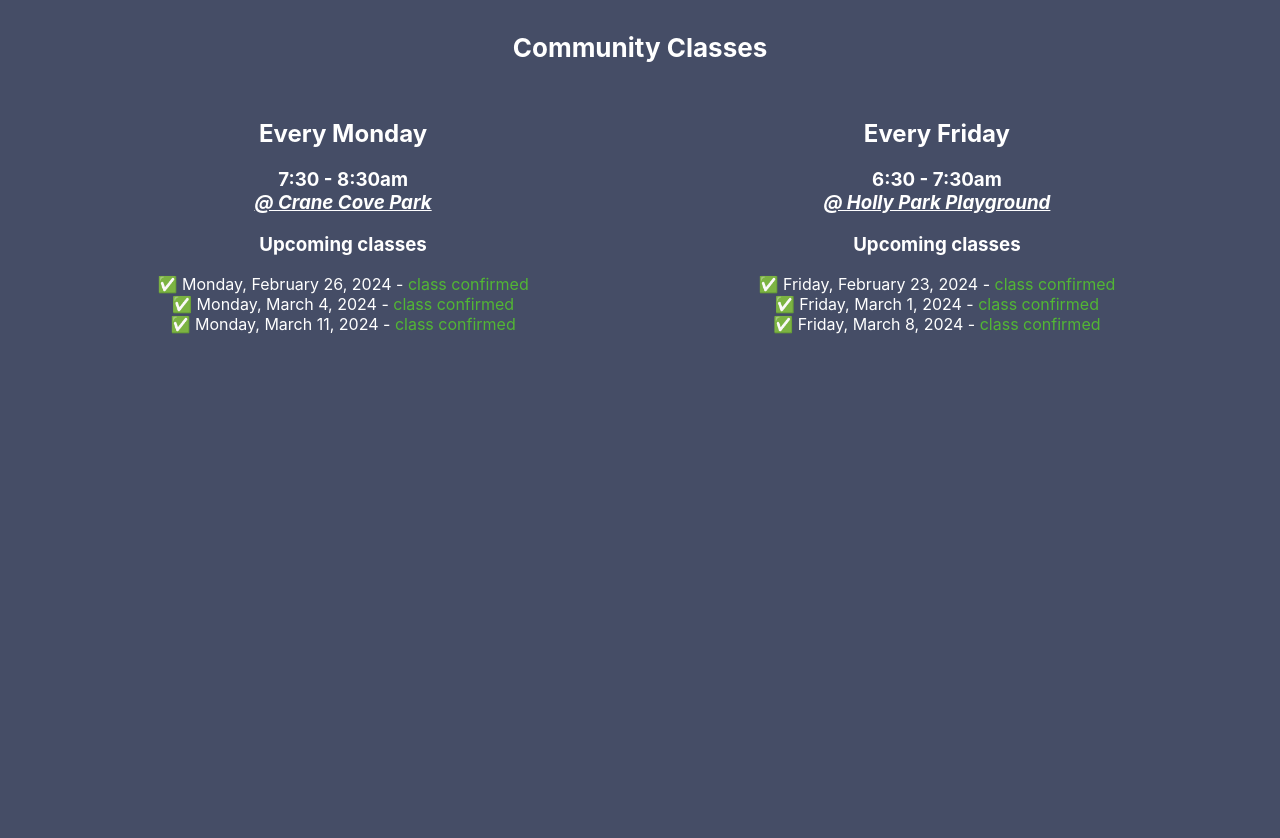
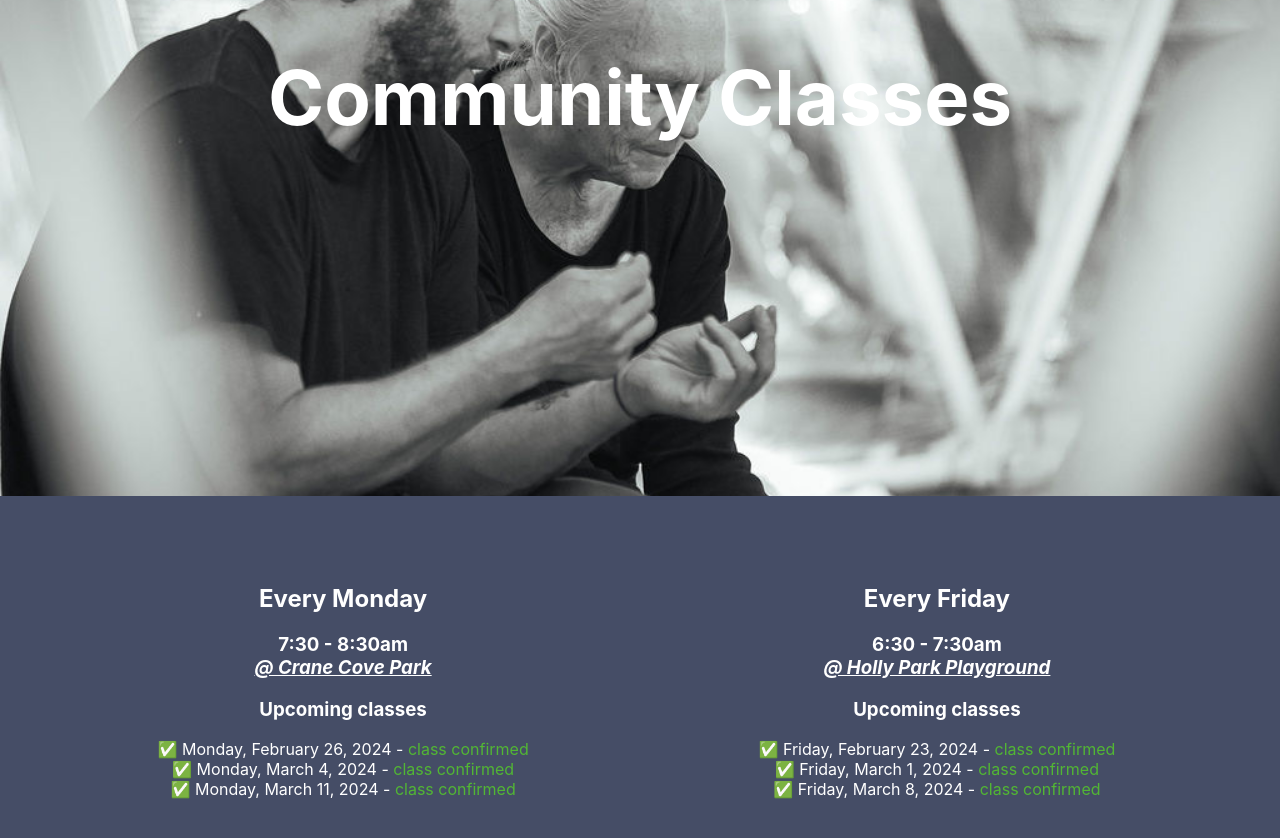
Before and after one commit to DigitalDsntHurt/jaaaam, a React (Create React App) app: page /community-classes in a window 1280 px wide. Shown: the top 838 px of the page. Before the commit the page ends 800 px from the top, so only its background shows below. Built offline with nearby package versions, Linux system fonts and the light colour scheme.

Commit message:
Updates community classes landing page to use new generic Hero

```diff
--- a/src/pages/CommunityClasses.js
+++ b/src/pages/CommunityClasses.js
@@ -1,5 +1,6 @@
 import './CommunityClasses.scss';
 import { getNUpcomingDates } from '../helpers/helpers';
+import Hero from '../generic_components/Hero';
 
 const UpcomingClassesList = (classDates) => {
     return (
@@ -17,15 +18,20 @@ const UpcomingClassesList = (classDates) => {
 
 const CommunityClasses = () => {
     return (
+        <>
+            <Hero
+                button={false}
+                headline='Community Classes'
+                img='teaching.jpg'
+            />
             <div className="page-container">
-            <h1 className="center-text">Community Classes</h1>
                 <div className="community-class-detail-grid-container">
                     <div className="community-class-detail-grid-item border-bottom">
                         <h2>Every Monday</h2>
                         <h3>
                             7:30 - 8:30am
                             <br />
-                        <a href='https://maps.app.goo.gl/SzD6powfenukDuyq6' target='_blank'>@ Crane Cove Park</a>
+                            <a href='https://maps.app.goo.gl/SzD6powfenukDuyq6' target='_blank' rel='noreferrer'>@ Crane Cove Park</a>
                         </h3>
                         <div className="community-class-detail-upcoming-classes-container">
                             <h3>Upcoming classes</h3>
@@ -41,7 +47,7 @@ const CommunityClasses = () => {
                         <h3>
                             6:30 - 7:30am
                             <br />
-                        <a href='https://maps.app.goo.gl/vtCBtioTxic36dLs9' target='_blank'>@ Holly Park Playground</a>
+                            <a href='https://maps.app.goo.gl/vtCBtioTxic36dLs9' target='_blank' rel='noreferrer'>@ Holly Park Playground</a>
                         </h3>
                         <div className="community-class-detail-upcoming-classes-container">
                             <h3>Upcoming classes</h3>
@@ -54,6 +60,7 @@ const CommunityClasses = () => {
                     </div>
                 </div >
             </div >
+        </>
     );
 }
 
```
Lines whose indentation alone changed are shown as unchanged.
